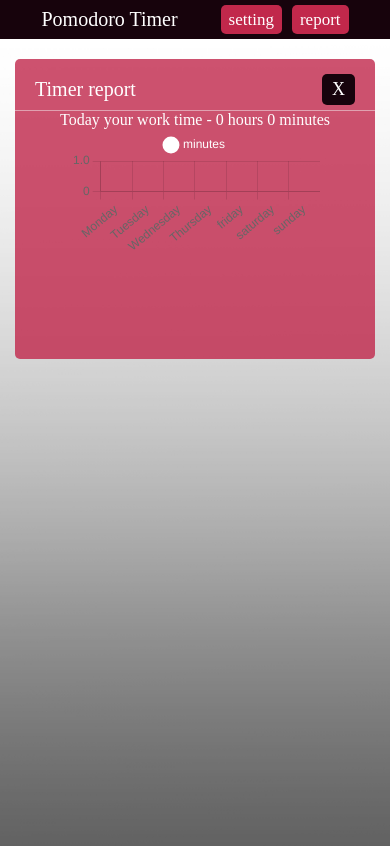
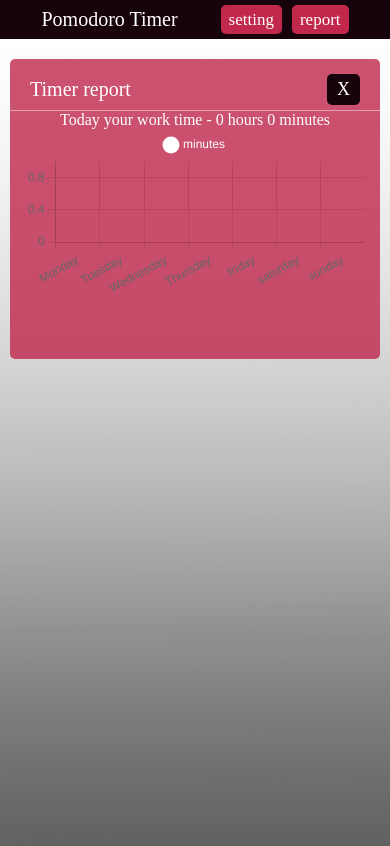
Before and after one commit to AmadoMuerte/pomodoro-timer, a React (Create React App) app: page /report in a window 390 px wide. Shown: the top 846 px of the page. Built offline with nearby package versions, Linux system fonts and the light colour scheme; a web font is replaced by a local one.

Commit message:
update css

```diff
--- a/src/components/schedule/Schedule.css
+++ b/src/components/schedule/Schedule.css
@@ -1,15 +1,17 @@
 .schedule {
     width: 900px;
+    height: 300px;
 }
 
 @media (max-width: 450px) {
     .schedule {
-        width: 350px;
+        width: 380px;
+        height: 200px
     }
 }
 
 @media (max-width: 400px) {
     .schedule {
-        width: 250px;
+        width: 340px;
     }
 }
--- a/src/components/schedule/Schedule.jsx
+++ b/src/components/schedule/Schedule.jsx
@@ -43,6 +43,7 @@ function Schedule(props) {
           usePointStyle: true,
           color: 'white',
           padding: 10,
+
         }
       }
     },
@@ -62,7 +63,7 @@ function Schedule(props) {
 
   return (
       <div className='schedule'>
-          <Bar data={data} options={options} />
+          <Bar data={data} options={options}/>
       </div>
   );
 }
```
Also changed, not shown: src/components/report/Report.css (line endings or trailing spaces).
